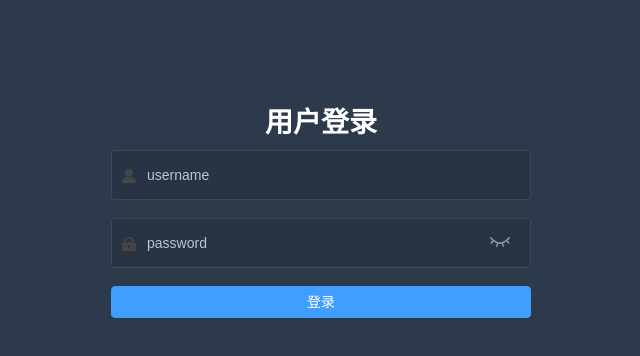
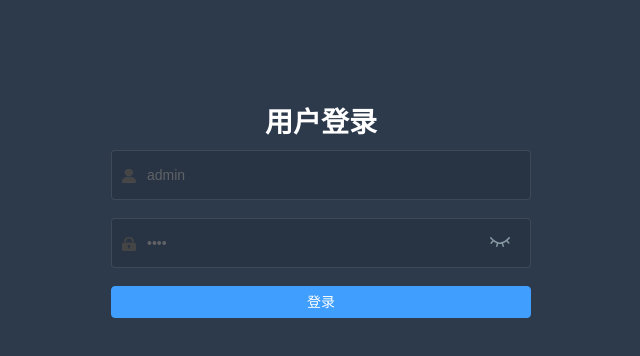
Before and after one commit to xiaominglin789/cms-common-vite, a Vue app: page /#/login in a window 1280 px wide. Shown: the top 356 px of the page, without its empty margins (319-959 px from the left). Built offline with nearby package versions, Linux system fonts and the light colour scheme.

Commit message:
feat: 完成login登录表单自定义检验与密码显隐控制

```diff
--- /dev/null
+++ b/src/hooks/usePasswordShowOrHide.ts
@@ -0,0 +1,23 @@
+import { Ref, ref } from 'vue'
+
+interface PasswordShowOrHideResult {
+  passwordType: Ref<string>
+  onChangePwdType: () => void
+}
+
+export function usePasswordShowOrHide (): PasswordShowOrHideResult {
+  const passwordType = ref('password')
+
+  const onChangePwdType = () => {
+    if (passwordType.value === 'password') {
+      passwordType.value = 'text'
+    } else {
+      passwordType.value = 'password'
+    }
+  }
+
+  return {
+    passwordType,
+    onChangePwdType
+  }
+}
--- /dev/null
+++ b/src/utils/rules/rules.ts
@@ -0,0 +1,16 @@
+/**
+ * 自定义-密码提交的验证规则
+ * @returns
+ */
+const validatePassword = () => {
+  return (rule: any, value: string, callback: Function) => {
+    // 自定义校验规则
+    if (value.length < 6 || value.length > 11) {
+      callback(new Error('密码必须在:6-11位之间'))
+    } else {
+      callback()
+    }
+  }
+}
+
+export { validatePassword }
--- a/src/views/Login/index.vue
+++ b/src/views/Login/index.vue
@@ -1,32 +1,49 @@
 <template>
   <div class="page login-container">
-    <el-form class="login-form">
+    <el-form
+      :model="loginForm"
+      :rules="loginRules"
+      class="login-form"
+    >
       <div class="title-container">
         <h3 class="title">
           用户登录
         </h3>
       </div>
       <!-- username -->
-      <el-form-item class="form form-username">
+      <el-form-item
+        prop="username"
+        class="form form-username"
+      >
         <span class="svg-container">
           <svg-icon icon="user" />
         </span>
         <el-input
+          v-model="loginForm.username"
           placeholder="username"
           name="username"
+          type="text"
         />
       </el-form-item>
       <!-- password -->
-      <el-form-item class="form form-password">
+      <el-form-item
+        prop="password"
+        class="form form-password"
+      >
         <span class="svg-container">
           <svg-icon icon="password" />
         </span>
         <el-input
+          :type="passwordType"
+          v-model="loginForm.password"
           placeholder="password"
           name="password"
         />
-        <span class="show-pwd">
-          <svg-icon icon="eye" />
+        <span
+          class="show-pwd"
+          @click="onChangePwdType"
+        >
+          <svg-icon :icon="passwordType === 'password' ? 'eye' : 'eye-open'" />
         </span>
       </el-form-item>
       <!-- login-btn -->
@@ -40,7 +57,25 @@
   </div>
 </template>
 
-<script setup lang="ts"></script>
+<script setup lang="ts">
+import { ref } from 'vue'
+import { validatePassword } from '@/utils/rules/rules'
+import { usePasswordShowOrHide } from '@/hooks/usePasswordShowOrHide'
+
+// 测试-数据源
+const loginForm = ref({
+  username: 'admin',
+  password: '1234'
+})
+// 验证规则
+const loginRules = ref({
+  username: [{ required: true, trigger: 'blur', message: '用户名必填' }],
+  password: [{ required: true, trigger: 'blur', validator: validatePassword() }]
+})
+
+// password-input 密文-明文显示控制
+const { passwordType, onChangePwdType } = usePasswordShowOrHide()
+</script>
 
 <style lang="scss" scoped>
 @import '@/styles/color.scss';
```
Also changed, not shown: 1 other file (tests, documents, lock files or other folders).
